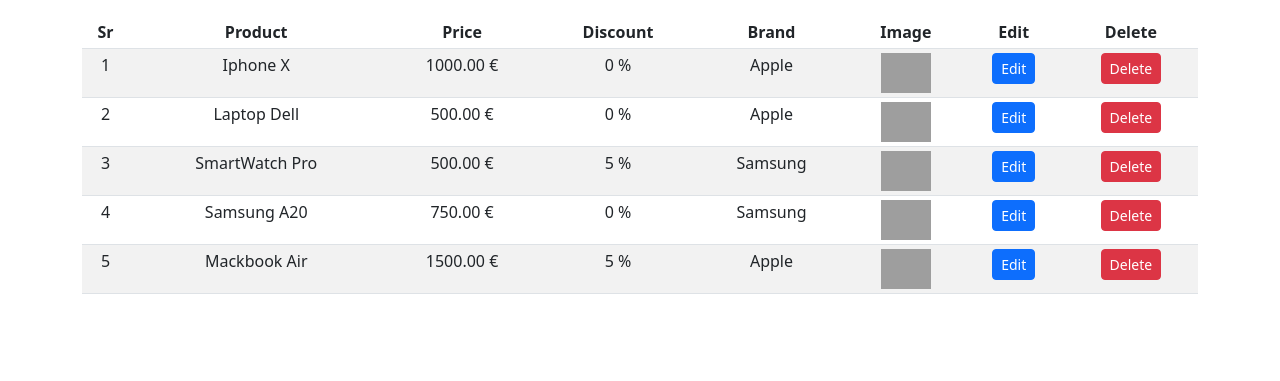
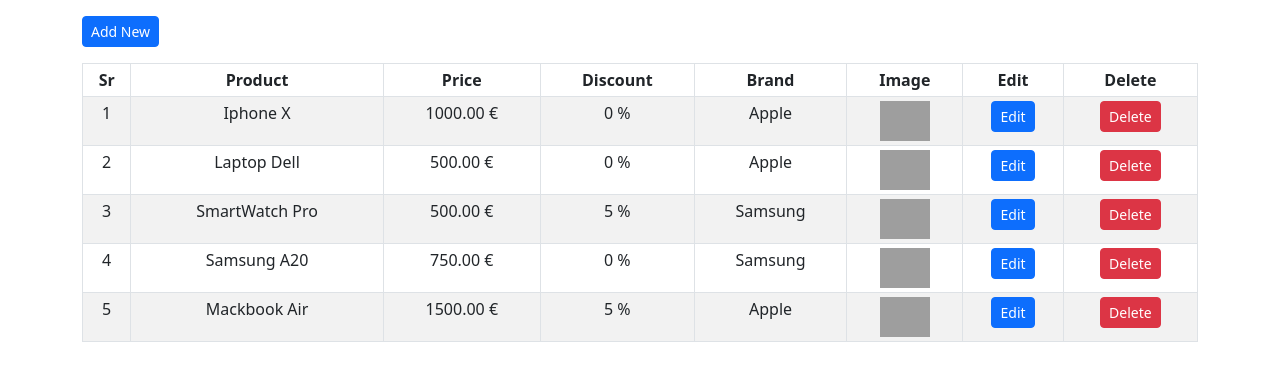
Before and after one commit to Rafawastaken/ecommerce-template, a Flask app: page /admin in a window 1280 px wide. Shown: the part 56-437 px from the top of the page. Run offline with Flask 2, Linux system fonts and the light colour scheme; a user stored in the database is signed in; data comes from the database, SQL or seed files in the repository; some libraries are stand-ins or nearby versions; grey boxes are pictures that could not be loaded.

Commit message:
add product btn in admin landing

```diff
--- a/shop/templates/admin/index.html
+++ b/shop/templates/admin/index.html
@@ -5,8 +5,11 @@
 {% include 'admin/components/navbar.html' %}
 <!-- Table of products -->
 <div class="container mt-3">
+  <a class="btn btn-sm btn-primary text-start" href="{{url_for('addproduct')}}"
+    >Add New</a
+  >
   <table
-    class="mt-3 text-center table table-sm table-condensed table-striped table-hover"
+    class="mt-3 text-center table table-sm table-condensed table-striped table-hover table-bordered"
   >
     <thead>
       <th>Sr</th>
```
